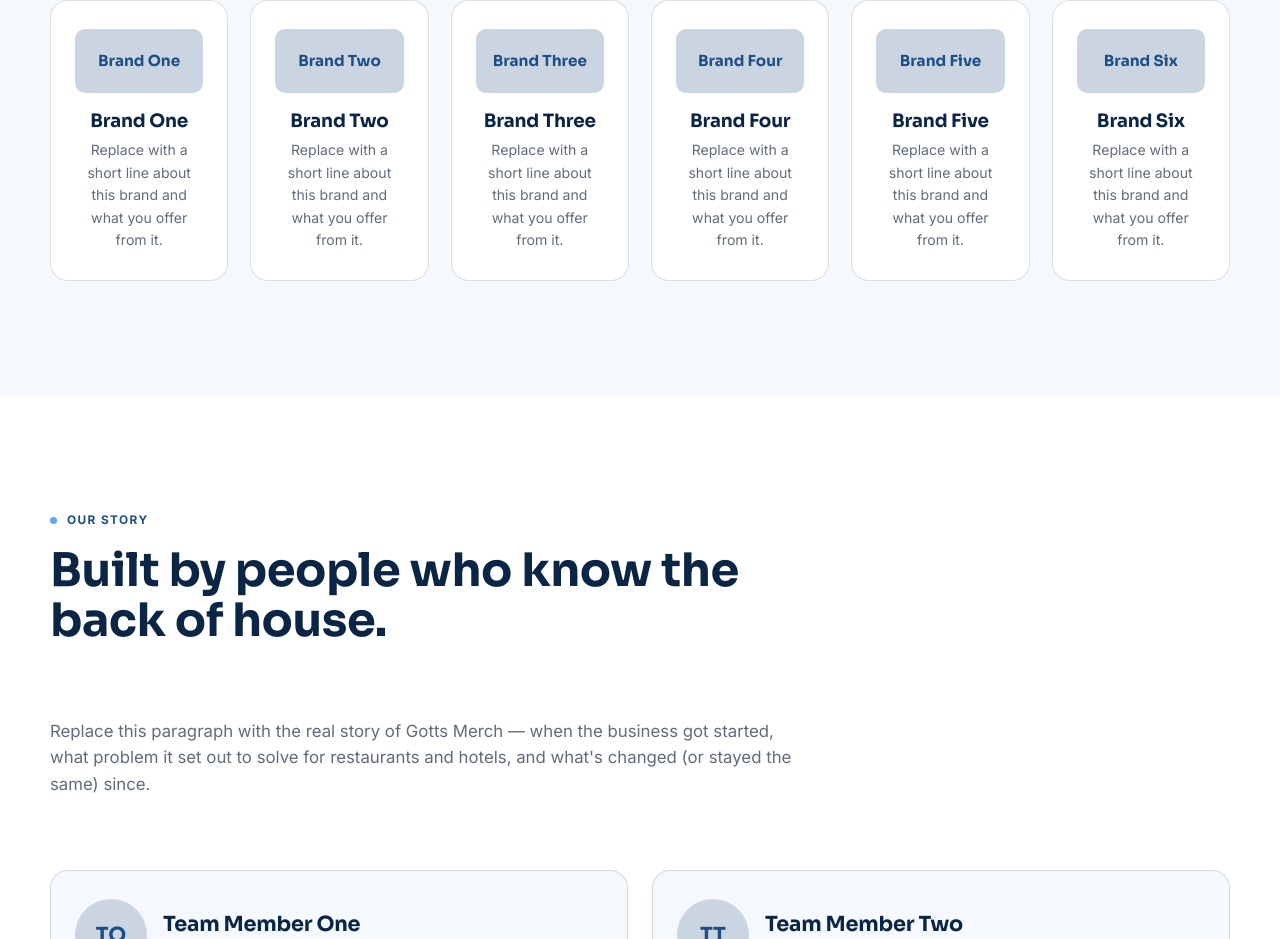
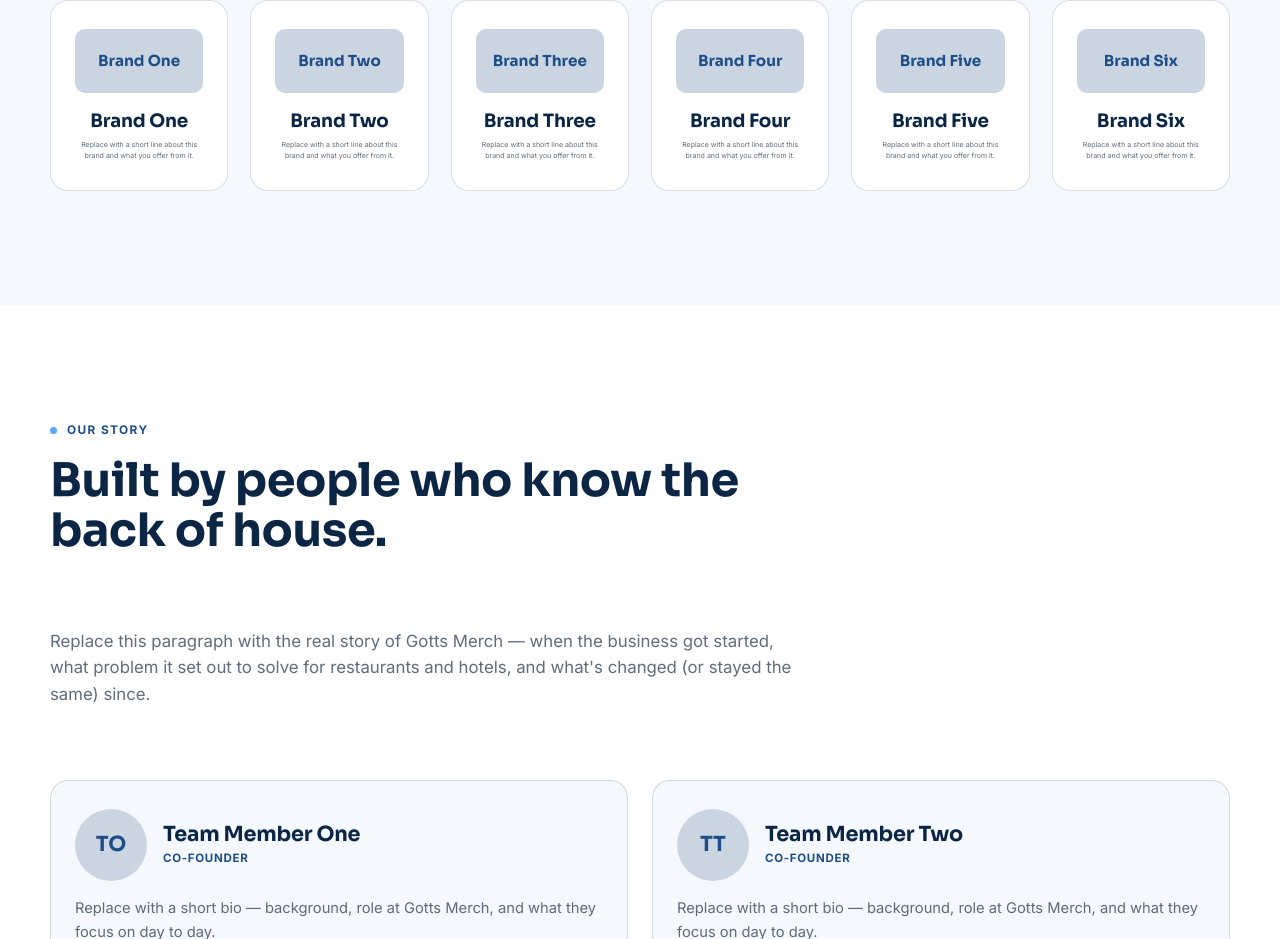
Before and after one commit to chadandjakeapparel/gotts-merch, a Next.js app: page / in a window 1280 px wide. Shown: the part 4318-5257 px from the top of the page. Built offline with nearby package versions, Linux system fonts and the light colour scheme.

Commit message:
Shrink brand description text by half
Reduces the font size of each brand card's description paragraph
from 0.88rem to 0.44rem.

Co-Authored-By: Claude Sonnet 5 <noreply@anthropic.com>
Claude-Session: https://claude.ai/code/session_01RE8ofV2TH7jdpoL3NiBGys

```diff
--- a/src/styles/site.css
+++ b/src/styles/site.css
@@ -633,7 +633,7 @@ fieldset {
 
 .gm-brands__card p {
   color: var(--gm-ink-soft);
-  font-size: 0.88rem;
+  font-size: 0.44rem;
 }
 
 /* About */
```
